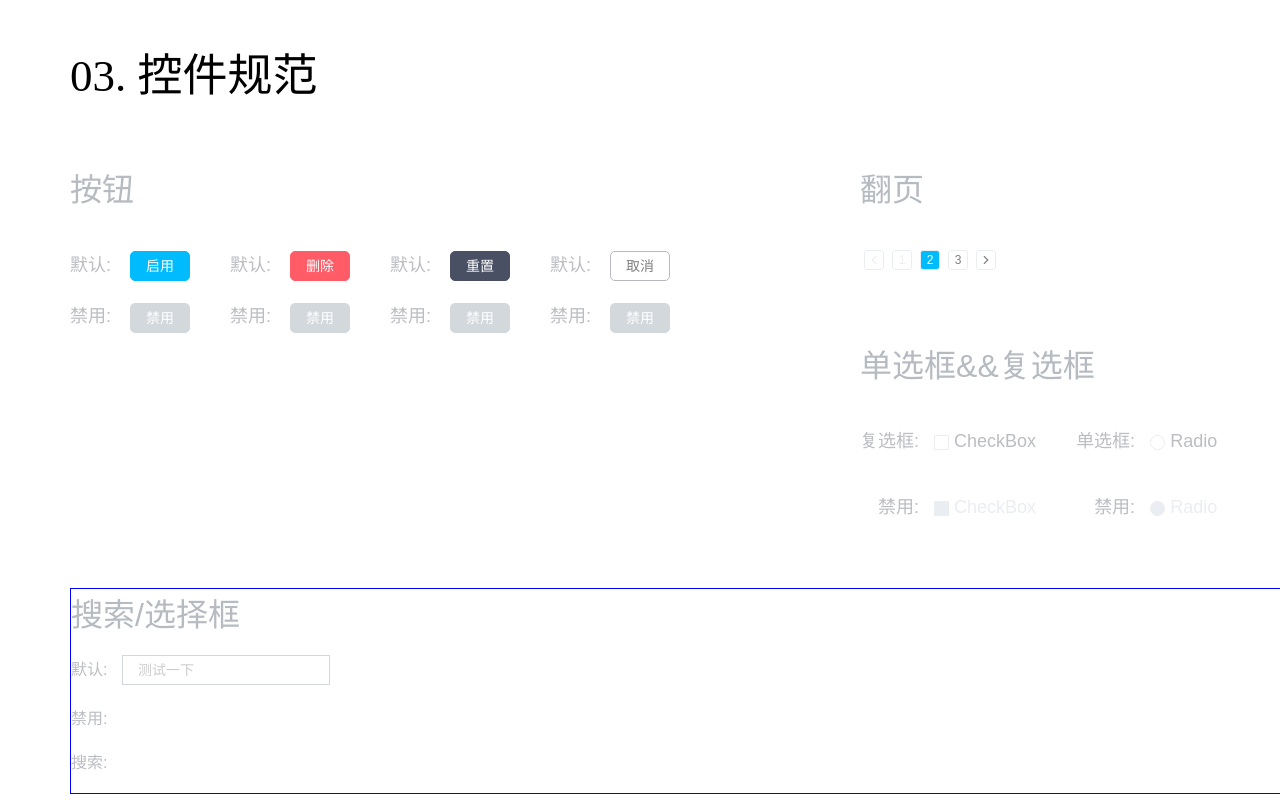
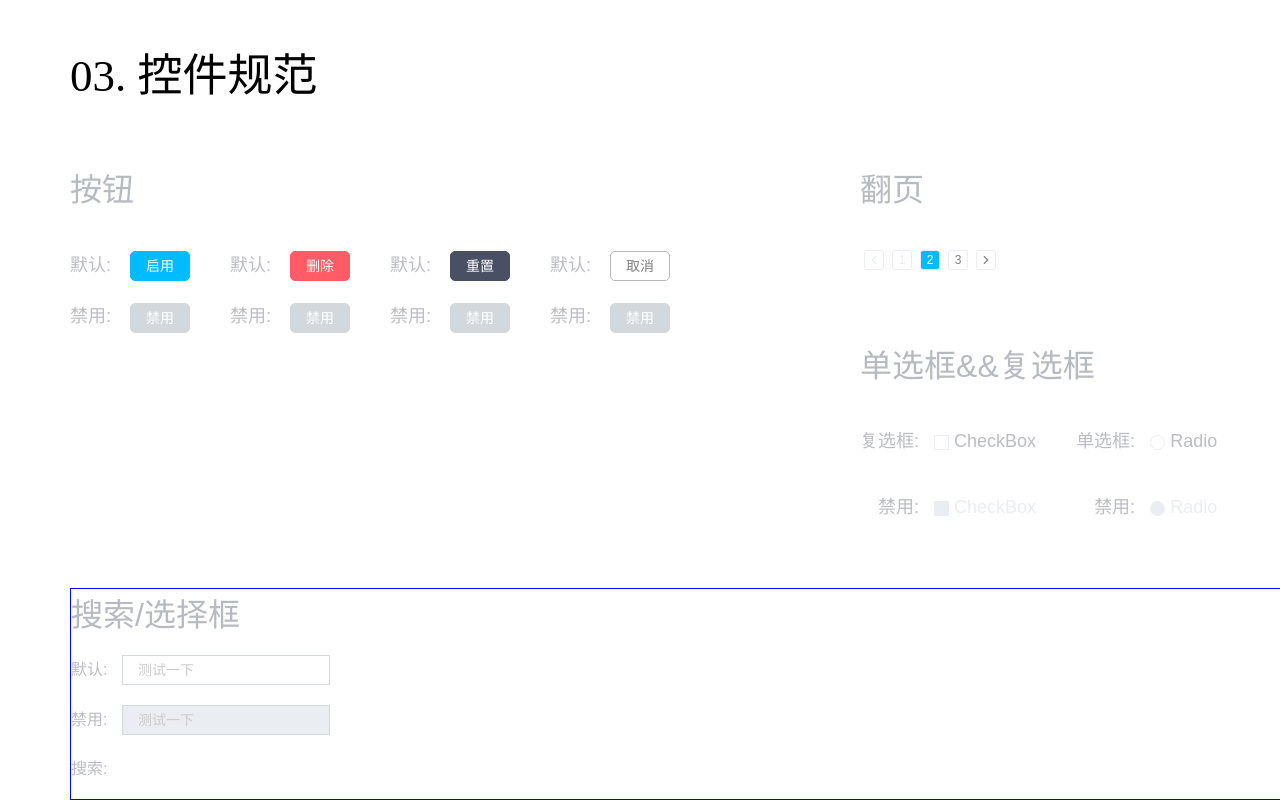
Before and after one commit to ChrisWen960216/srp-design, a website built with webpack: page src/index.html in a window 1280 px wide. Shown: the part 827-1627 px from the top of the page. Built offline with nearby package versions, Linux system fonts and the light colour scheme; a web font is replaced by a local one.

Commit message:
Add input-disabled

```diff
--- a/src/index.html
+++ b/src/index.html
@@ -197,7 +197,9 @@
             <dd class="font-4">默认:
               <input class='input' type="text" placeholder="测试一下">
             </dd>
-            <dd class="font-4">禁用:</dd>
+            <dd class="font-4">禁用:
+              <input class='input input-disabled' type="text" placeholder="测试一下" disabled>
+            </dd>
             <dd class="font-4">搜索:</dd>
           </dl>
         </aside>
--- a/src/style/input.less
+++ b/src/style/input.less
@@ -40,3 +40,14 @@
   .focus-init();
   .input-style(@primary-color);
 }
+
+.input-disabled{
+  cursor: not-allowed;
+  background-color:@base-color-1;
+}
+.input-disabled:focus{
+  .focus-init();
+}
+.input-disabled:hover{
+  .input-style(@base-color-2);
+}
```
Also changed, not shown: src/img/delete-active.png (added), src/img/delete.png, src/img/search-active.png (added), src/img/search.png (added).
